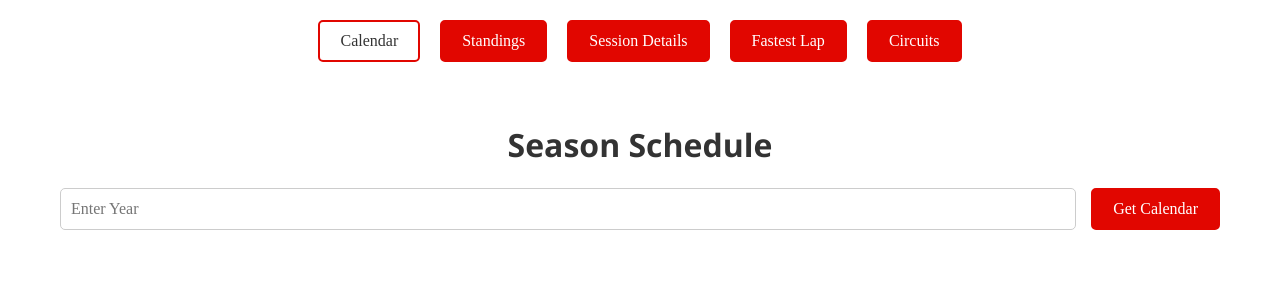
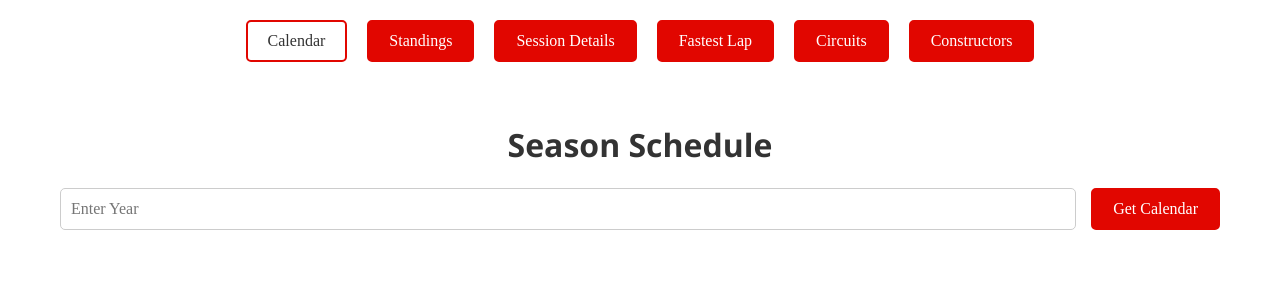
Before and after one commit to vighnesh-radhakrishnan/anemoi, a React (Create React App) app in the folder frontend/: page / in a window 1280 px wide. Shown: the top 300 px of the page. Built offline with nearby package versions, Linux system fonts and the light colour scheme.

Commit message:
new tab added

```diff
--- a/frontend/src/App.js
+++ b/frontend/src/App.js
@@ -4,6 +4,7 @@ import Session from "./Components/Session";
 import FastestLap from "./Components/FastestLap";
 import Circuits from "./Components/Circuits";
 import Standings from "./Components/Standings";
+import Constructors from "./Components/Constructors";
 import { PageWrapper, TabWrapper, Tab } from "./Components/Container";
 
 function App() {
@@ -47,6 +48,12 @@ function App() {
           >
             Circuits
           </Tab>
+          <Tab
+            active={activeTab === "constructors"}
+            onClick={() => handleTabChange("constructors")}
+          >
+            Constructors
+          </Tab>
         </TabWrapper>
 
         <>
@@ -55,6 +62,7 @@ function App() {
           {activeTab === "fastestLap" && <FastestLap />}
           {activeTab === "circuits" && <Circuits />}
           {activeTab === "standings" && <Standings />}
+          {activeTab === "constructors" && <Constructors />}
         </>
       </header>
     </PageWrapper>
```
